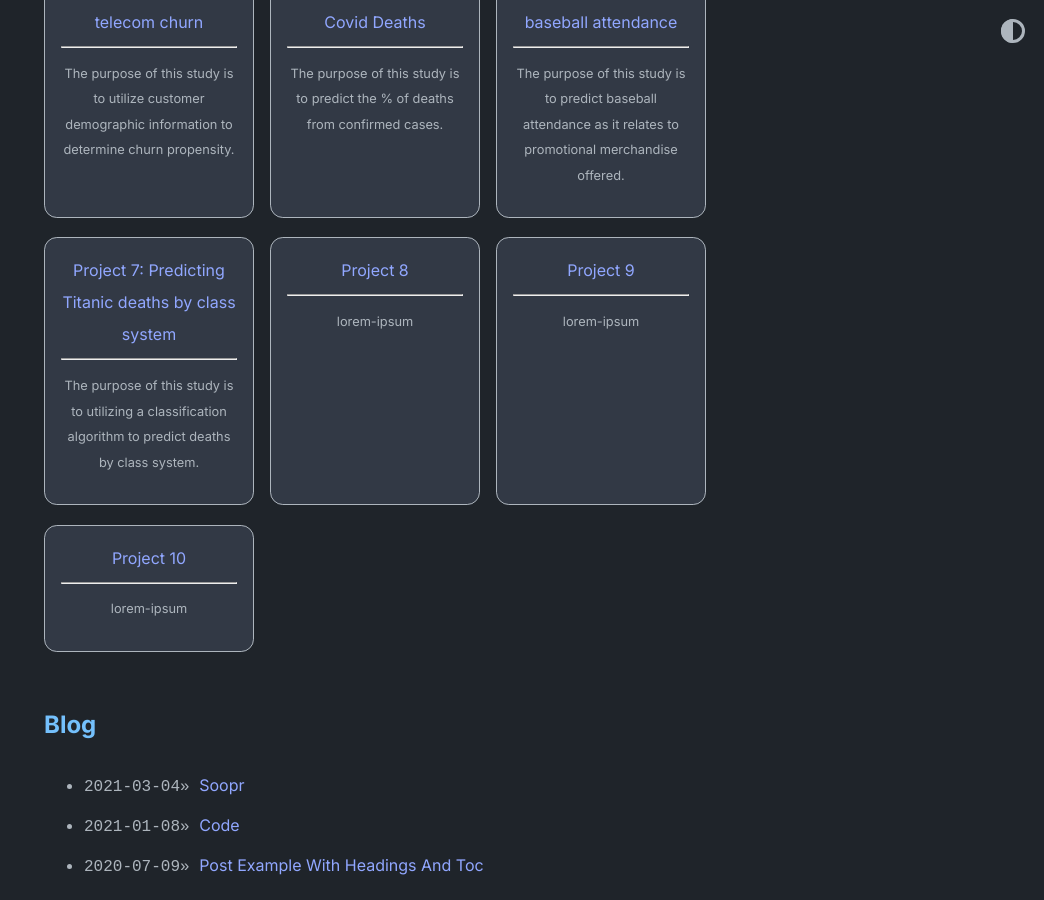
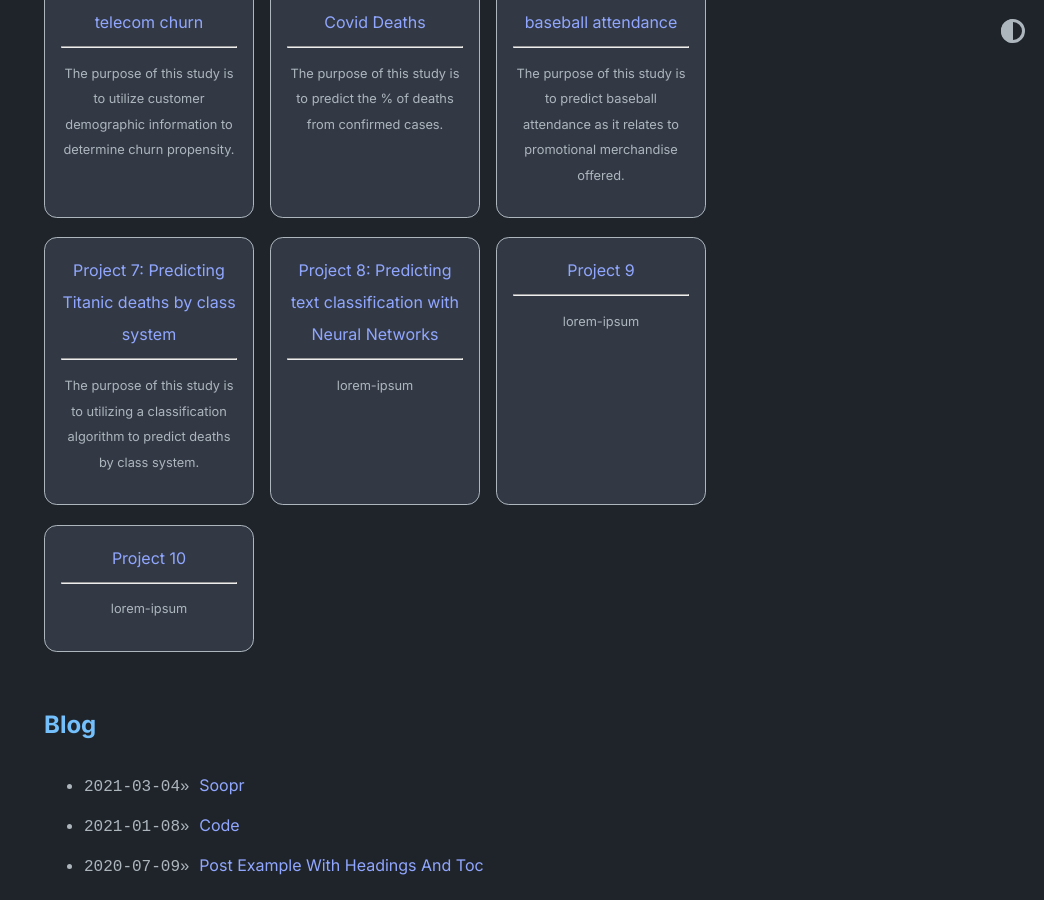
Before and after one commit to Josef9154/JRochelle_Portfolio, a Jekyll site: the page built from index.md, in a window 1280 px wide and 900 px high, scrolled down 795 px. Shown: the whole window, without its empty margins (236-1280 px from the left). Built offline with Jekyll 4.4.1, drawn with Linux system fonts in a browser that asks for light colours.

Commit message:
home.yml: updated title in project_entries

```diff
--- a/_data/home.yml
+++ b/_data/home.yml
@@ -38,7 +38,7 @@ project_entries:
     desc: >-
       The purpose of this study is to utilizing a classification algorithm to
       predict deaths by class system.
-  - title: Project 8
+  - title: 'Project 8: Predicting text classification with Neural Networks'
     url: lorem-ipsum
     desc: lorem-ipsum
   - title: Project 9
```
